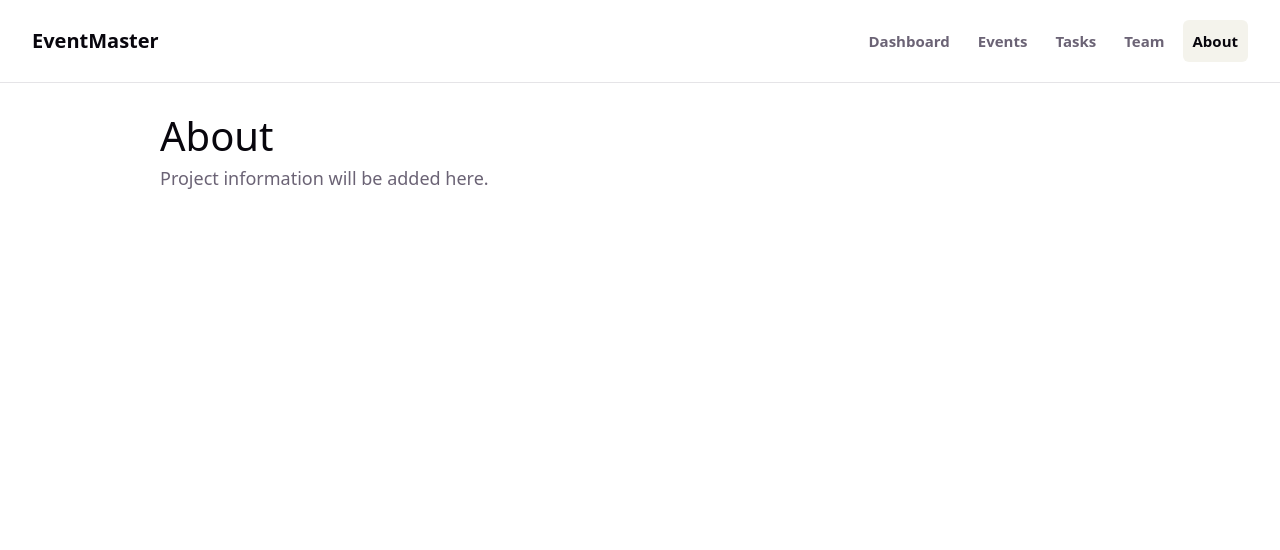
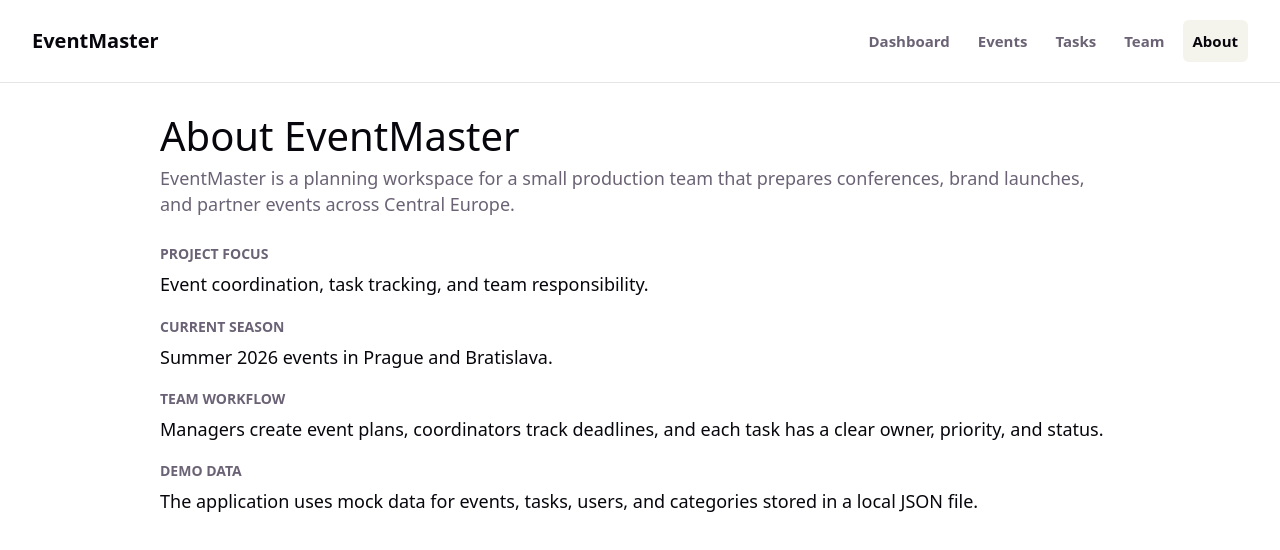
Before and after one commit to LiborJohn66/4IT427_mlal01, a React (Vite) app in the folder 4IT427_mlal01/: page /about in a window 1280 px wide. Shown: the top 550 px of the page. Built offline with nearby package versions, Linux system fonts and the light colour scheme.

Commit message:
filled about page

```diff
--- a/4IT427_mlal01/src/pages/AboutPage.tsx
+++ b/4IT427_mlal01/src/pages/AboutPage.tsx
@@ -1,8 +1,37 @@
 export function AboutPage() {
   return (
     <section className="page">
-      <h1>About</h1>
-      <p>Project information will be added here.</p>
+      <h1>About EventMaster</h1>
+      <p>
+        EventMaster is a planning workspace for a small production team that
+        prepares conferences, brand launches, and partner events across Central
+        Europe.
+      </p>
+
+      <dl className="detail-list">
+        <div>
+          <dt>Project focus</dt>
+          <dd>Event coordination, task tracking, and team responsibility.</dd>
+        </div>
+        <div>
+          <dt>Current season</dt>
+          <dd>Summer 2026 events in Prague and Bratislava.</dd>
+        </div>
+        <div>
+          <dt>Team workflow</dt>
+          <dd>
+            Managers create event plans, coordinators track deadlines, and each
+            task has a clear owner, priority, and status.
+          </dd>
+        </div>
+        <div>
+          <dt>Demo data</dt>
+          <dd>
+            The application uses mock data for events, tasks, users, and
+            categories stored in a local JSON file.
+          </dd>
+        </div>
+      </dl>
     </section>
   )
 }
```
